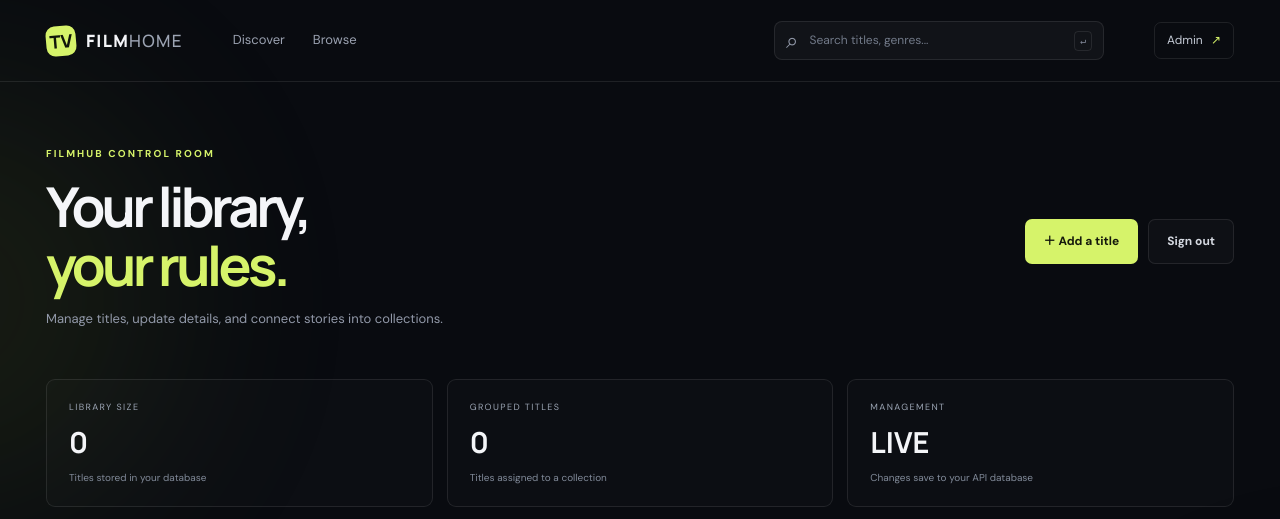
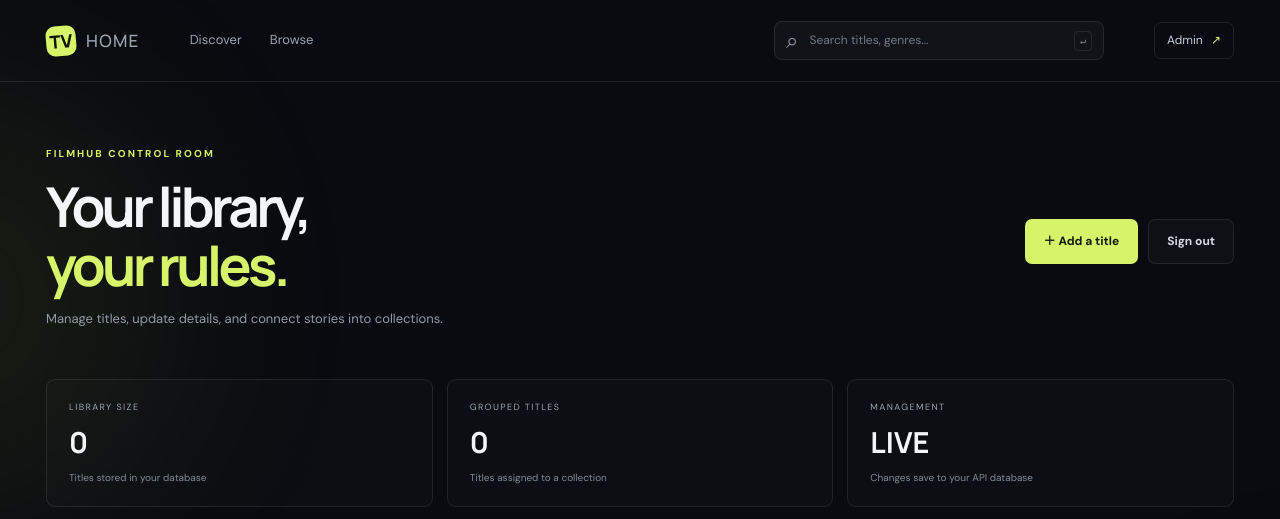
Before and after one commit to Som3aVoda/WebPython, a Flask app: page /admin in a window 1280 px wide. Shown: the top 519 px of the page. Run offline with Flask 3, Linux system fonts and the light colour scheme; the visitor is signed in with stand-in values (Sample User, id 1); data that the repository does not hold is empty.

Commit message:
Update base.html

```diff
--- a/templates/base.html
+++ b/templates/base.html
@@ -11,7 +11,7 @@
 <body>
   <div class="ambient ambient-one"></div><div class="ambient ambient-two"></div>
   <header class="site-header">
-    <a class="brand" href="{{ url_for('home') }}"><span class="brand-mark">TV</span><span>FILM<span class="brand-light">HOME</span></span></a>
+    <a class="brand" href="{{ url_for('home') }}"><span class="brand-mark">TV</span><span><span class="brand-light">HOME</span></a>
     <nav class="main-nav"><a href="{{ url_for('home') }}" class="{% if request.endpoint == 'home' %}active{% endif %}">Discover</a><a href="{{ url_for('search') }}">Browse</a></nav>
     <form class="nav-search" action="{{ url_for('search') }}" method="get"><span class="search-icon">⌕</span><input name="q" value="{{ request.args.get('q','') }}" placeholder="Search titles, genres..." aria-label="Search titles"><kbd>↵</kbd></form>
     <a class="admin-link" href="{{ url_for('admin_dashboard') }}">Admin <span>↗</span></a>
```
